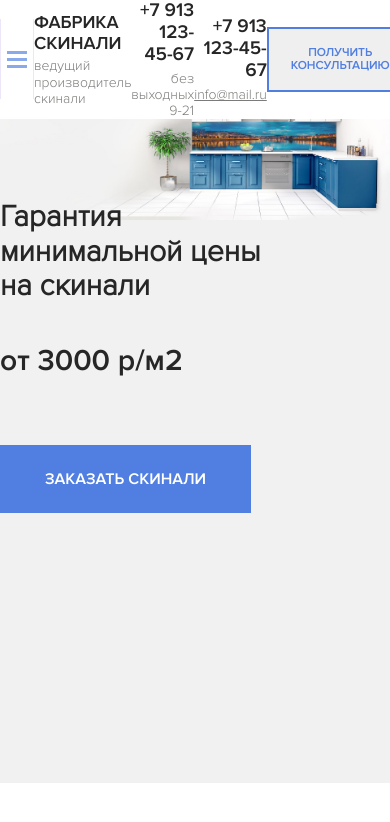
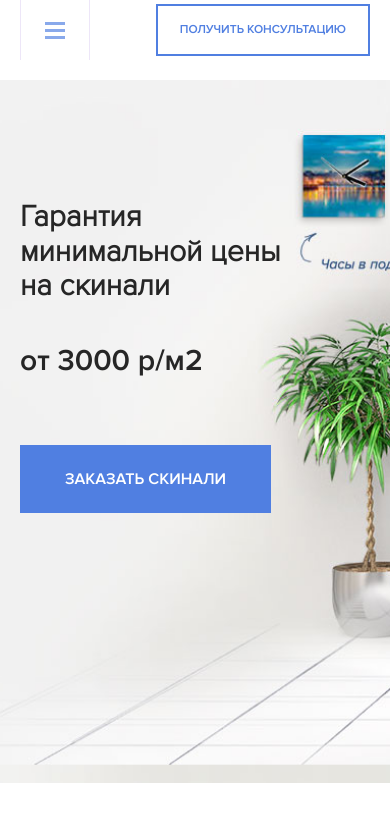
Before and after one commit to vskorohod/skinali, a plain HTML site: page index.html in a window 390 px wide. Drawn offline with Linux system fonts and the light colour scheme.

Commit message:
Adaptive main page

```diff
--- a/sass/_grid.sass
+++ b/sass/_grid.sass
@@ -4,3 +4,16 @@
 .container
   max-width: 1170px
   margin: auto
+
+@media (max-width: 1199px)
+  .container
+    max-width: 960px
+
+@media (max-width: 991px)
+  .container
+    max-width: 750px
+
+@media (max-width: 768px)
+  .container
+    max-width: 100%
+    padding: 0 20px
--- a/sass/_interface.sass
+++ b/sass/_interface.sass
@@ -9,6 +9,11 @@ body
   color: $primary
   font-size: 12px
   text-transform: uppercase
+  background-color: #fff
+
+@media (max-width: 576px)
+  .button-o
+    font-size: 12px
 
 .button
   padding: 25px 45px
--- a/sass/blocks/_hero.sass
+++ b/sass/blocks/_hero.sass
@@ -16,4 +16,7 @@
     margin-bottom: 67px
     font-size: 30px
     +bold
-  &__button
+@media (max-width: 991px)
+  .hero
+    background-size: cover
+    background-position: top left 30%
--- a/sass/blocks/_navbar.sass
+++ b/sass/blocks/_navbar.sass
@@ -8,7 +8,6 @@
     display: flex
     align-items: center
     justify-content: space-between
-    min-height: 80px
   &__mobile, &__landline
     text-align: right
   &__phone
@@ -34,7 +33,7 @@
   padding-bottom: 16px
   background-color: $primary
   color: #ffffff
-  transform: translateY(-100%)
+  transform: translateY(-200%)
   &_active
     transform: translateY(0)
   &__nav
@@ -74,3 +73,20 @@
     display: block
     font-size: 14px
     color: $text-color-light
+
+@media (max-width: 991px)
+  .navbar
+    &__mobile, &__landline
+      display: none
+
+@media (max-width: 576px)
+  .logo
+    display: none
+  .menu
+    top: 60px
+    &-button
+      height: 60px
+    &__nav
+      flex-direction: column
+    &__link
+      margin-bottom: 20px
```
Also changed, not shown: css/style.css, 1 other file.
